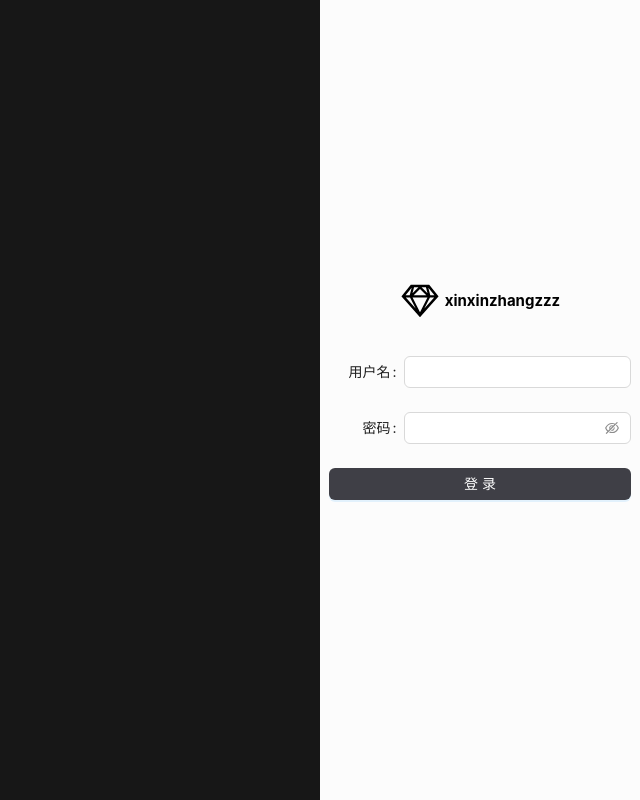
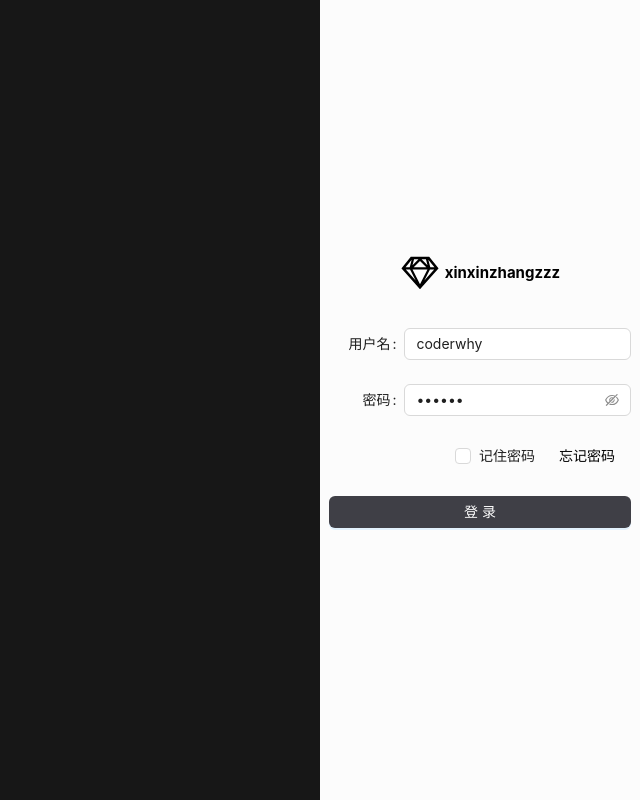
Before and after one commit to xinxinzhangzzz/cms, a Vue app: page /login in a window 1280 px wide. Shown: the whole page, without its empty margins (640-1280 px from the left). Built offline with nearby package versions, Linux system fonts and the light colour scheme.

Commit message:
feat: 前置守卫基本配置与搭建登录页重置密码与忘记密码样式

```diff
--- /dev/null
+++ b/src/design/index.css
@@ -0,0 +1 @@
+@import './useTheme.css';
--- /dev/null
+++ b/src/design/useTheme.css
@@ -0,0 +1,10 @@
+.ant-checkbox-checked .ant-checkbox-inner {
+  background-color: #000 !important;
+  border-color: #000 !important;
+}
+.ant-btn-link {
+  color: #000;
+}
+.ant-btn-link:not(:disabled):hover {
+  color: #000;
+}
--- /dev/null
+++ b/src/design/useTheme.less
@@ -0,0 +1,11 @@
+.ant-checkbox-checked .ant-checkbox-inner {
+  background-color: #000 !important;
+  border-color: #000 !important;
+}
+
+.ant-btn-link {
+  color: #000;
+  &:hover {
+    color: #000;
+  }
+}
--- a/src/main.ts
+++ b/src/main.ts
@@ -3,10 +3,12 @@ import { createApp } from 'vue'
 import { createPinia } from 'pinia'
 import "normalize.css"
 import Antd from 'ant-design-vue';
+import "./design/index.css"
 
 
 import App from './App.vue'
 import router from './router'
+import "./permisstion"
 
 const app = createApp(App)
 
--- /dev/null
+++ b/src/permisstion.ts
@@ -0,0 +1,11 @@
+import router from "./router";
+import { cacheKeys } from "./type/cacheKeys";
+import { local } from "./utils/cache";
+
+router.beforeEach((to, from) => {
+	console.log(to,"to")
+	console.log(from,"from")
+	const token = local.getCache(cacheKeys.TOKEN)
+
+	if(to.path === "/main" && !token) return "/login"
+})
--- a/src/views/login/components/loginForm.vue
+++ b/src/views/login/components/loginForm.vue
@@ -12,6 +12,11 @@
 
       <a-form-item label="密码" name="password">
         <InputPassword v-model:value="form.password" autocomplete="off" />
+      </a-form-item>
+
+      <a-form-item class="pwdContainer">
+        <a-checkbox v-model:checked="isRemmberPwd" @change="changeRemmberPwd">记住密码</a-checkbox>
+        <a-button type="link">忘记密码</a-button>
       </a-form-item>
 
       <a-form-item>
@@ -32,6 +37,12 @@ import { InputPassword } from 'ant-design-vue'
 
 const loginStore = useLoginStore()
 
+const isRemmberPwd = ref(false)
+
+const changeRemmberPwd = () => {
+  console.log(isRemmberPwd.value)
+}
+
 const labelCol = ref({
   span: 6
 })
@@ -39,8 +50,8 @@ const labelCol = ref({
 const formRef = ref()
 
 const form: ILoginForm = reactive({
-  name: '',
-  password: ''
+  name: 'coderwhy',
+  password: '123456'
 })
 
 const rules = {
@@ -89,4 +100,9 @@ const loginClick = () => {
     background-color: #0f0f0f;
   }
 }
+
+.pwdContainer {
+  display: flex;
+  justify-content: right;
+}
 </style>
```
